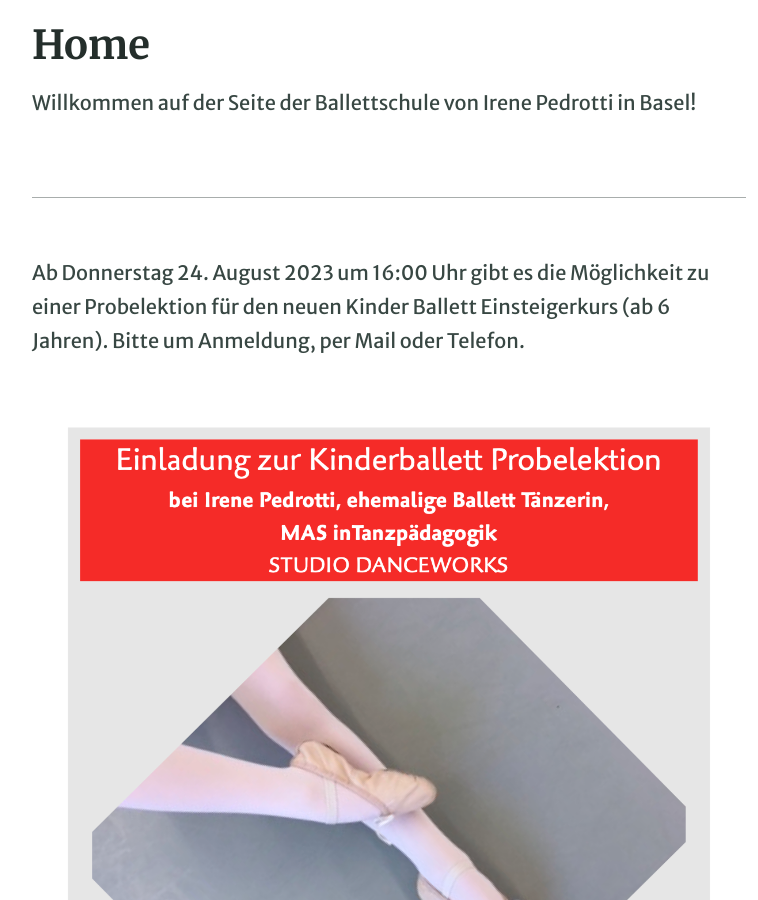
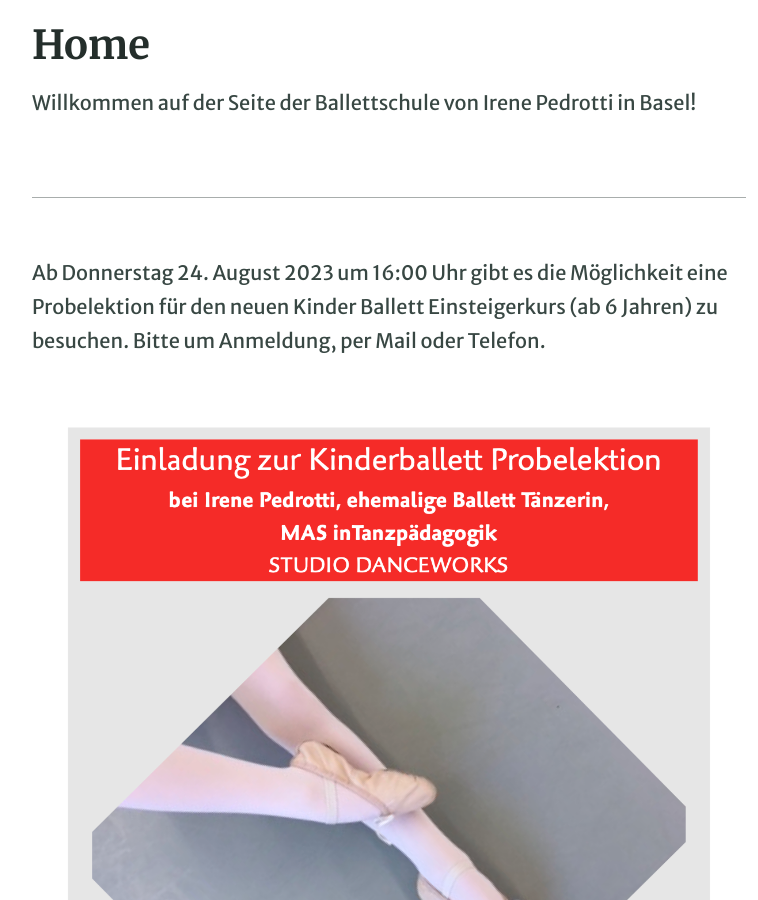
Before and after one commit to irenepedrotti/irenepedrotti.github.io, a Jekyll site: the page built from pages/index.md, in a window 1280 px wide and 900 px high, scrolled down 374 px. Shown: the whole window, without its empty margins (251-1009 px from the left). Built offline with Jekyll 4.4.1, drawn with Linux system fonts in a browser that asks for light colours.

Commit message:
korrigiert Möglichkeit eine Probelektion zu besuchen

```diff
--- a/pages/index.md
+++ b/pages/index.md
@@ -8,7 +8,7 @@
 
 ---
 
-Ab Donnerstag 24. August 2023 um 16:00 Uhr gibt es die Möglichkeit zu einer Probelektion für den neuen Kinder Ballett Einsteigerkurs (ab 6 Jahren). Bitte um Anmeldung, per Mail oder Telefon.
+Ab Donnerstag 24. August 2023 um 16:00 Uhr gibt es die Möglichkeit eine Probelektion für den neuen Kinder Ballett Einsteigerkurs (ab 6 Jahren) zu besuchen. Bitte um Anmeldung, per Mail oder Telefon.
 
 ![Probelektion](/assets/Probelektion ab 24.08.23 PNG.png)
 
```
